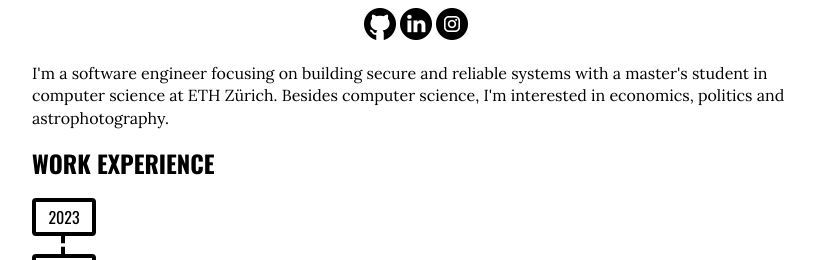
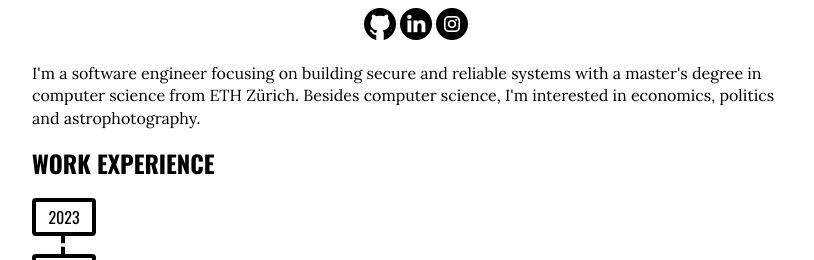
Before and after one commit to fabianboesiger/fabianboesiger.github.io, a Jekyll site: the page built from about.html, in a window 1280 px wide, cut to the strip 279-539 px from the top of the page. Shown: the whole strip, without its empty margins (224-1038 px from the left). Built offline with Jekyll 4.4.1, drawn with Linux system fonts in a browser that asks for light colours.

Commit message:
Update about.html

```diff
--- a/about.html
+++ b/about.html
@@ -60,7 +60,7 @@ section {
         <a href="https://instagram.com/{{ site.social.instagram }}"><img src="/public/social/instagram.png" class="social"></a>
     </p>
     <p>
-        I'm a software engineer focusing on building secure and reliable systems with a master's student in computer science at ETH Zürich.
+        I'm a software engineer focusing on building secure and reliable systems with a master's degree in computer science from ETH Zürich.
         Besides computer science, I'm interested in economics, politics and astrophotography.
     </p>
 
```
